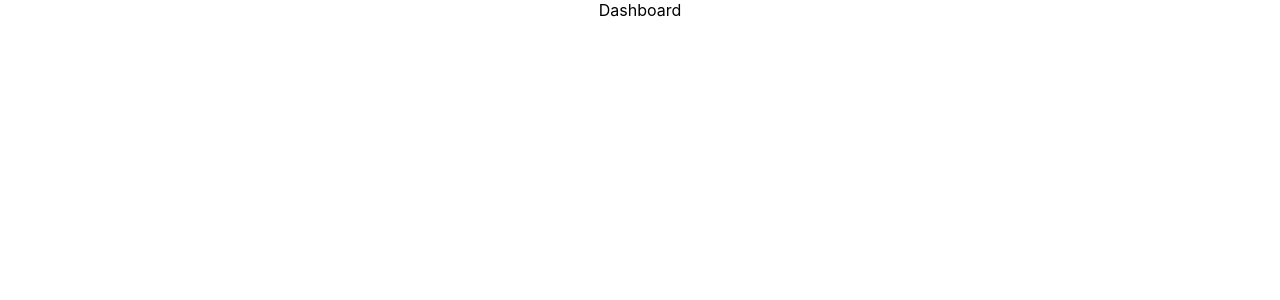
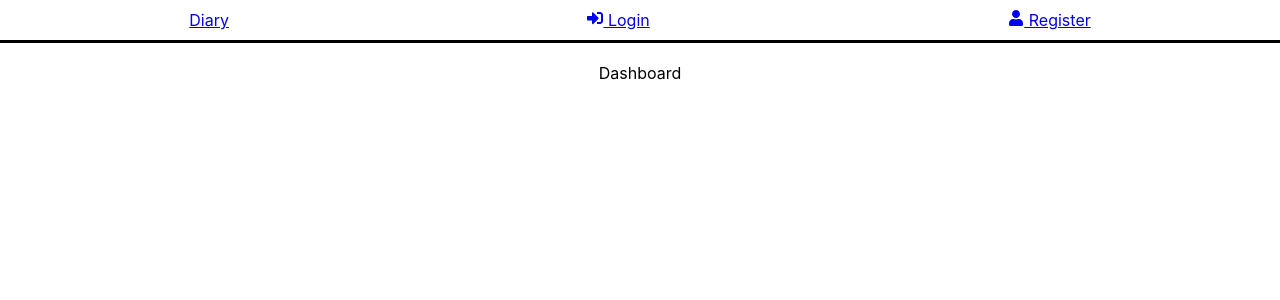
Before and after one commit to alexalikhani95/mern-user-posts-app, a React (Create React App) app in the folder frontend/: page / in a window 1280 px wide. Shown: the top 300 px of the page. Built offline with nearby package versions, Linux system fonts and the light colour scheme.

Commit message:
creating/rendering header component

```diff
--- a/frontend/package.json
+++ b/frontend/package.json
@@ -9,6 +9,7 @@
     "@testing-library/user-event": "^14.2.5",
     "react": "^18.2.0",
     "react-dom": "^18.2.0",
+    "react-icons": "^4.4.0",
     "react-redux": "^8.0.2",
     "react-router-dom": "^6.3.0",
     "react-scripts": "5.0.1",
--- a/frontend/src/App.js
+++ b/frontend/src/App.js
@@ -4,12 +4,14 @@ import Dashboard from "./pages/Dashboard";
 import Login from "./pages/Login";
 import Register from "./pages/Register";
 import { BrowserRouter as Router, Routes, Route } from "react-router-dom";
+import Header from "./app/components/Header/Header";
 
 function App() {
   return (
     <>
       <Router>
         <div className="App">
+          <Header />
           <Routes>
             <Route path="/" element={<Dashboard />} />
             <Route path="/login" element={<Login />} />
--- /dev/null
+++ b/frontend/src/app/components/Header/Header.css
@@ -0,0 +1,7 @@
+.header {
+  border-bottom: 3px solid black;
+  display: flex;
+  justify-content: space-around;
+  margin-bottom: 20px;
+  padding: 10px;
+}
--- /dev/null
+++ b/frontend/src/app/components/Header/Header.jsx
@@ -0,0 +1,22 @@
+import React from "react";
+import { Link } from "react-router-dom";
+import { FaSignInAlt, FaSignOutAlt, FaUser } from "react-icons/fa";
+import "./Header.css";
+
+const Header = () => {
+  return (
+    <div className="header">
+      <div className="Diary">
+        <Link to="/">Diary</Link>
+      </div>
+      <Link to="/login">
+        <FaSignInAlt /> Login
+      </Link>
+      <Link to="/register">
+        <FaUser /> Register
+      </Link>
+    </div>
+  );
+};
+
+export default Header;
```
Also changed, not shown: 1 other file (tests, documents, lock files or other folders).
